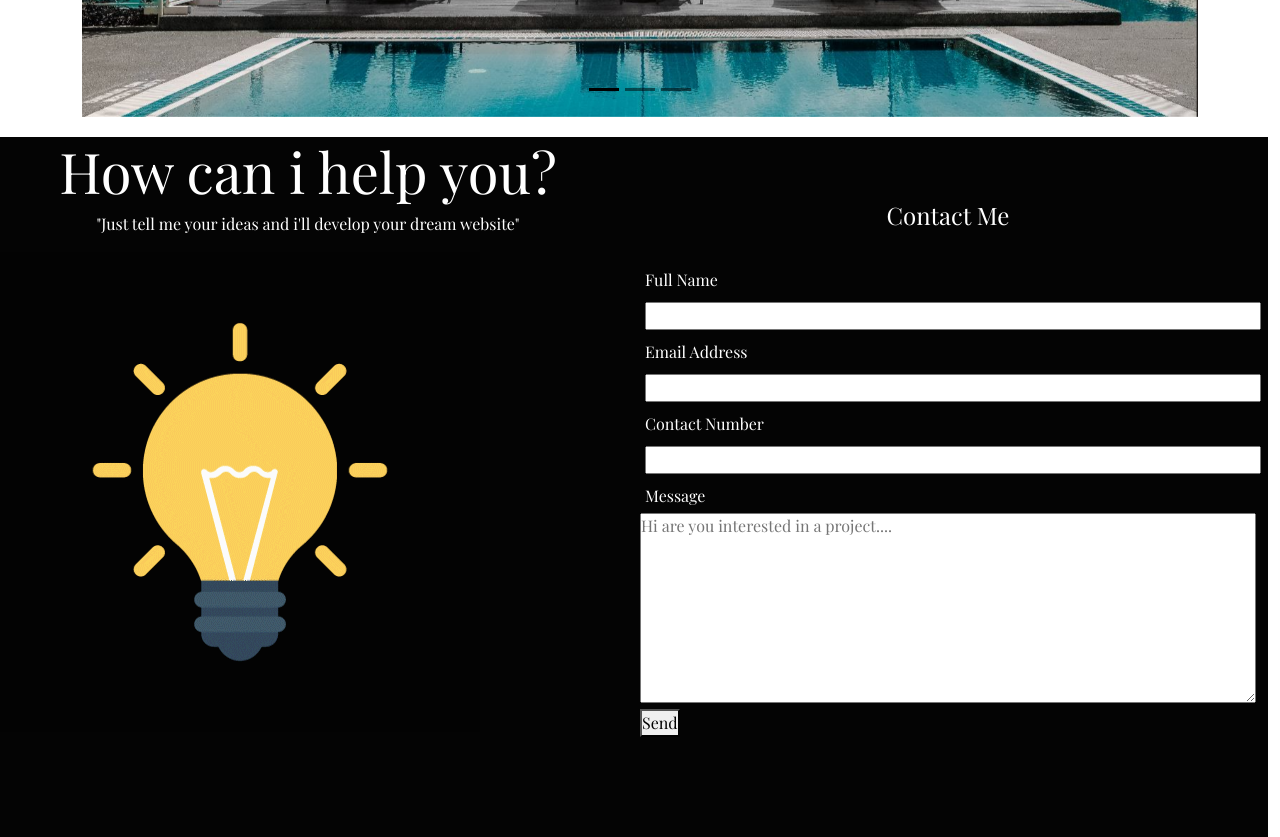
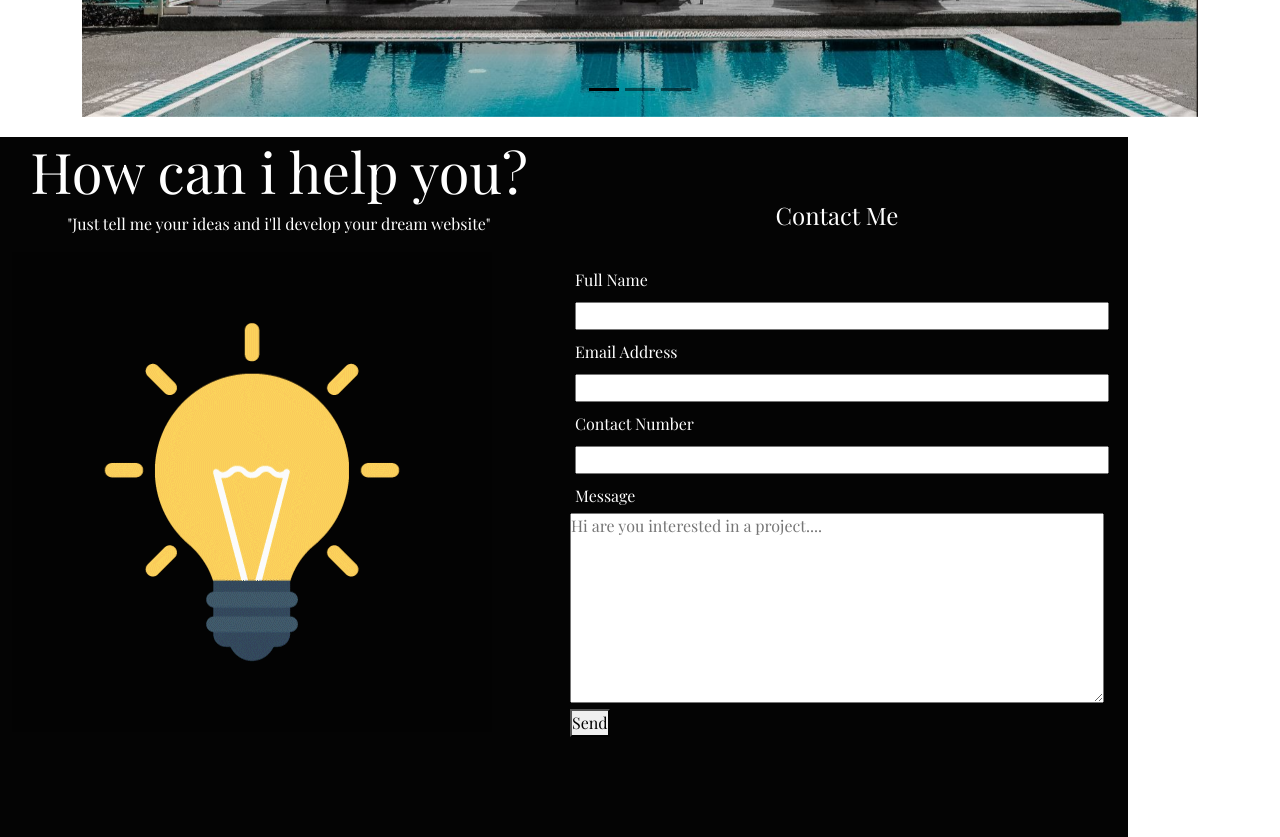
Before and after one commit to marlon0zxq/My-portfolio, a plain HTML site: page index.html in a window 1280 px wide. Shown: the part 2000-2837 px from the top of the page. Drawn offline with nearby package versions, Linux system fonts and the light colour scheme.

Commit message:
add container

```diff
--- a/index.html
+++ b/index.html
@@ -14,19 +14,6 @@
     <title>Document</title>
 </head>
 <body>
-    <!-- <nav>
-        <input type="checkbox" id="check">
-        <label for="check" class="checkbtn">
-            <i class="fa-solid fa-bars"></i>
-        </label>
-        <label class="logo">MMR</label>
-        <ul>
-            <li><a class="active" href="#">Home</a></li>
-            <li><a href="#">About</a></li>
-            <li><a href="#">Skills</a></li>
-            <li><a href="#">Contact Us</a></li>
-        </ul>
-    </nav> -->
     <nav class="navbar navbar-expand-sm bg-dark navbar-dark">
       <div class="container-fluid">
         <a class="navbar-brand" href="#">MMR</a>
@@ -110,7 +97,7 @@
 
     </div>
 
-    <div class="contact row">
+    <div class="contact row container">
         <div class="col-sm">
             <h2>How can i help you? </h2>
         <p>"Just tell me your ideas and i'll develop your dream website"</p>
```
